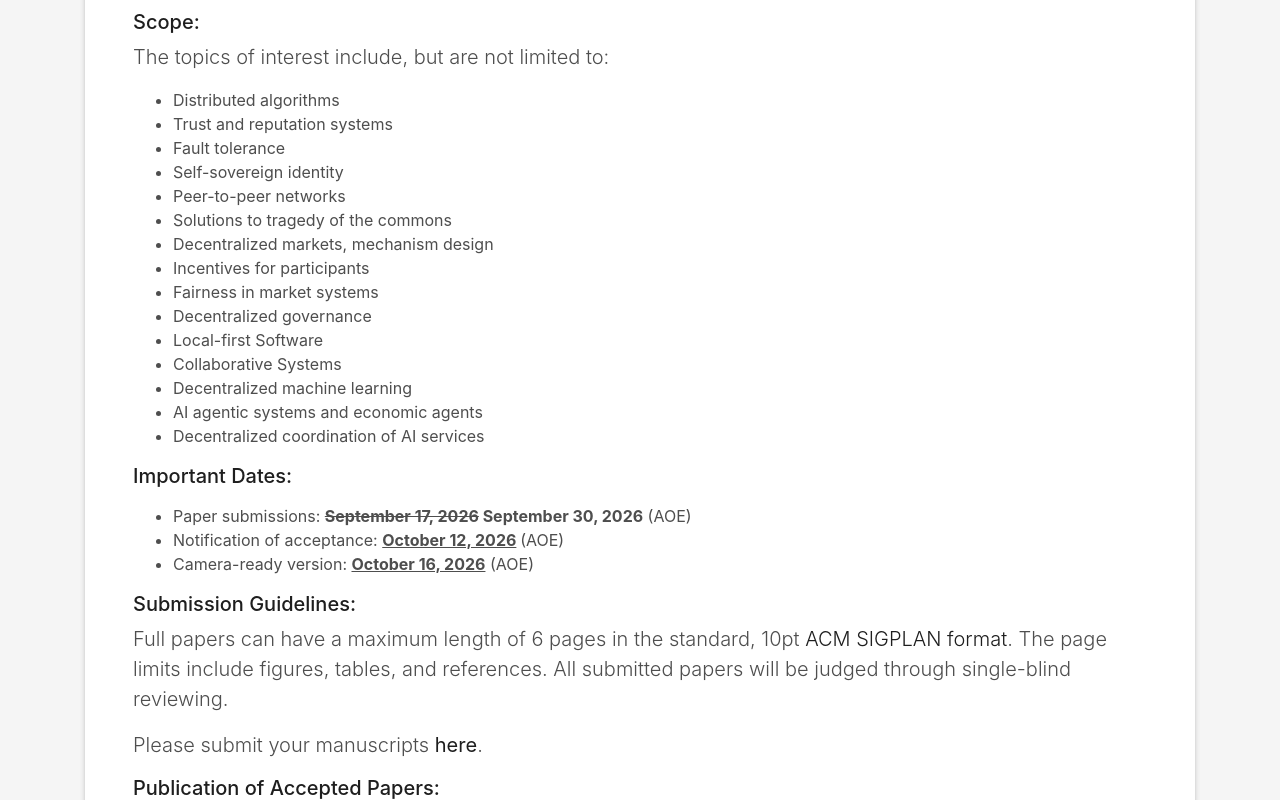
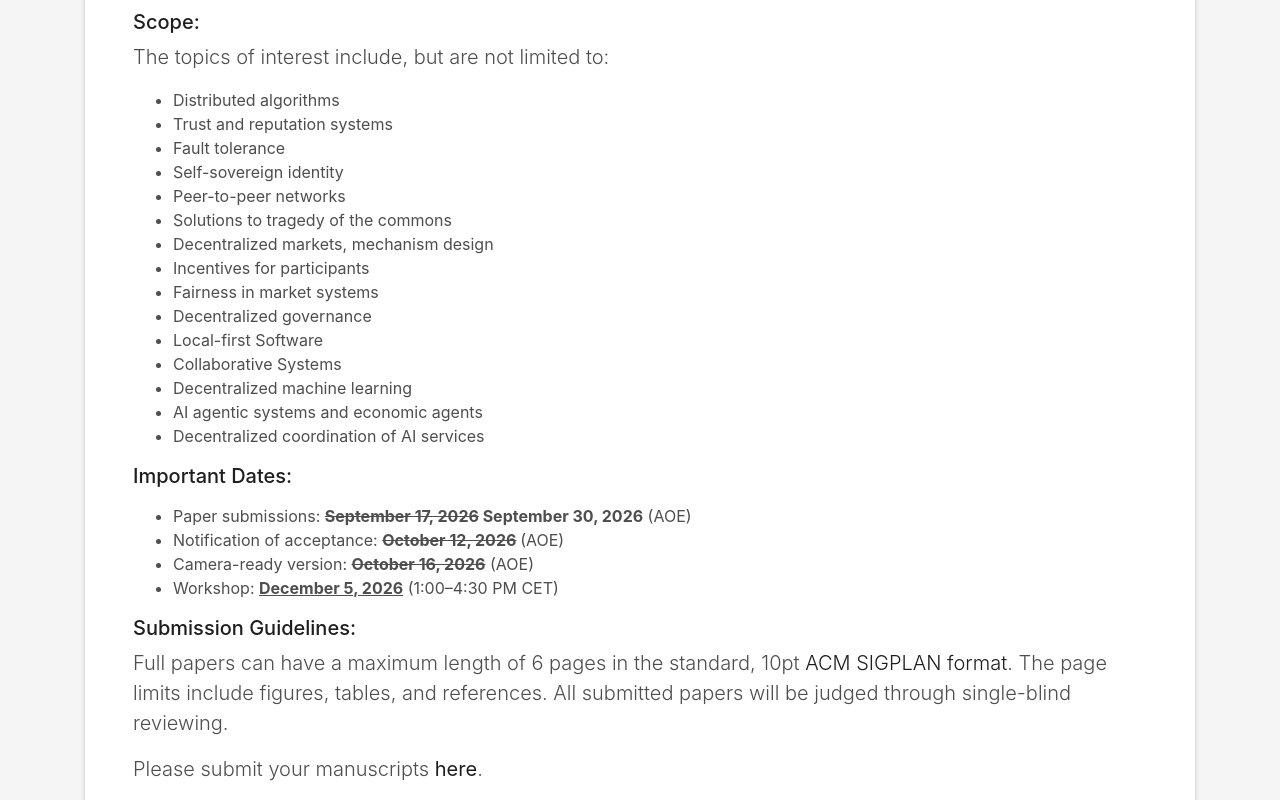
Before and after one commit to dicg-workshop/dicg-workshop.github.io, a plain HTML site: page 2026/index.html in a window 1280 px wide. Shown: the part 1365-2165 px from the top of the page. Drawn offline with Linux system fonts and the light colour scheme.

Commit message:
Move deadlines

```diff
--- a/2026/index.html
+++ b/2026/index.html
@@ -69,7 +69,7 @@
             <div class="container">
                 <h1 class="intro-title mb-4">6th International Workshop on Distributed Infrastructure for Common
                     Good</h1>
-                <p class="intro-subtitle">2026, Tarragona, Spain</p>
+                <p class="intro-subtitle">December 5, 2026, Tarragona, Spain</p>
                 <p class="intro-subtitle">Co-located with <a class="color-e" href="https://middleware-conf.github.io/2026/">ACM
                     Middleware 2026</a></p>
             </div>
@@ -133,8 +133,9 @@
                                     <p class="lead">
                                     <ul>
                                         <li>Paper submissions: <b><s>September 17, 2026</s> September 30, 2026</b> (AOE)</li>
-                                        <li>Notification of acceptance: <b><ins>October 12, 2026</ins> </b> (AOE)</li>
-                                    <li>Camera-ready version: <b><ins>October 16, 2026</ins></b> (AOE)</li>
+                                        <li>Notification of acceptance: <b><s>October 12, 2026</s> </b> (AOE)</li>
+                                        <li>Camera-ready version: <b><s>October 16, 2026</s></b> (AOE)</li>
+                                        <li>Workshop: <b><ins>December 5, 2026</ins></b> (1:00–4:30 PM CET)</li>
                                     </ul>
                                     </p>
                                     <h5>Submission Guidelines:</h5>
```
Also changed, not shown: index.html (+3 -3 lines).
